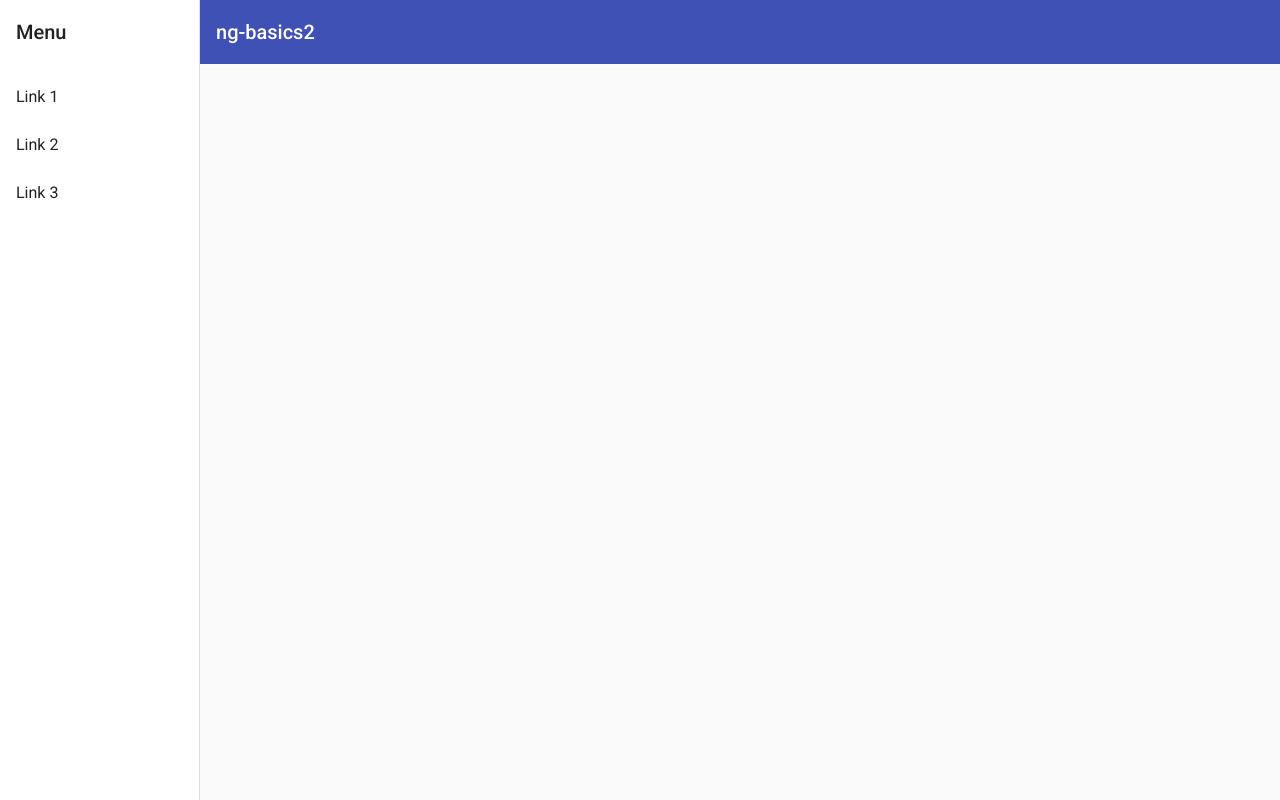
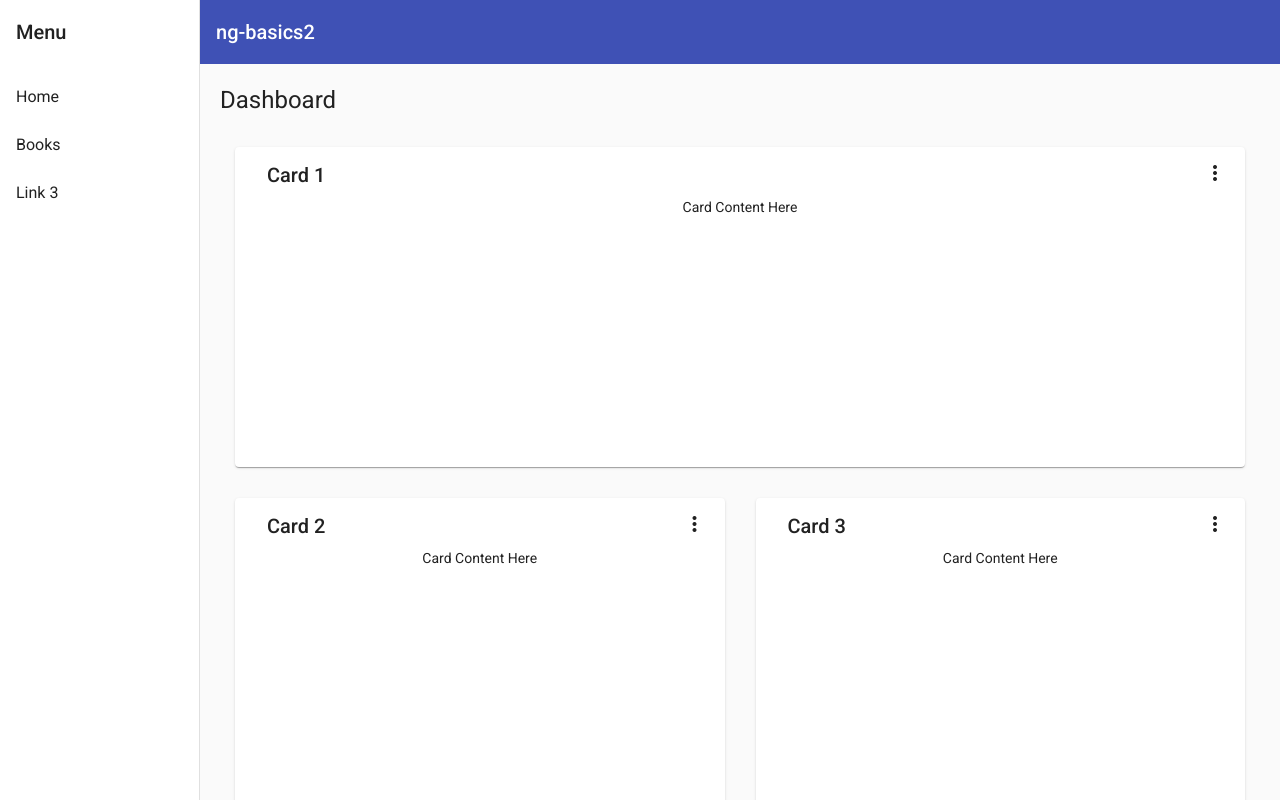
Before and after one commit to Pentarakis/ng-basics2, an Angular app: page / in a window 1280 px wide. Built offline with nearby package versions, Linux system fonts and the light colour scheme.

Commit message:
3-basic-routing

```diff
--- a/src/app/app-routing.module.ts
+++ b/src/app/app-routing.module.ts
@@ -1,8 +1,13 @@
 import { NgModule } from '@angular/core';
 import { Routes, RouterModule } from '@angular/router';
+import { DashboardComponent } from './basic-layout/dashboard/dashboard.component';
+import { BookComponent } from './book/book/book.component';
 
 
-const routes: Routes = [];
+const routes: Routes = [
+  { path: '', component: DashboardComponent },
+  { path: 'book', component: BookComponent }
+];
 
 @NgModule({
   imports: [RouterModule.forRoot(routes)],
--- a/src/app/app.module.ts
+++ b/src/app/app.module.ts
@@ -5,6 +5,7 @@ import { AppRoutingModule } from './app-routing.module';
 import { AppComponent } from './app.component';
 import { BrowserAnimationsModule } from '@angular/platform-browser/animations';
 import { BasicLayoutModule } from './basic-layout/basic-layout.module';
+import { BookModule } from './book/book.module';
 
 @NgModule({
   declarations: [
@@ -14,7 +15,8 @@ import { BasicLayoutModule } from './basic-layout/basic-layout.module';
     BrowserModule,
     AppRoutingModule,
     BrowserAnimationsModule,
-    BasicLayoutModule
+    BasicLayoutModule,
+    BookModule
   ],
   providers: [],
   bootstrap: [AppComponent]
--- a/src/app/basic-layout/basic-layout.module.ts
+++ b/src/app/basic-layout/basic-layout.module.ts
@@ -1,5 +1,6 @@
 import { NgModule } from '@angular/core';
 import { CommonModule } from '@angular/common';
+import { RouterModule } from '@angular/router';
 import { NavComponent } from './nav/nav.component';
 import { LayoutModule } from '@angular/cdk/layout';
 import { MatToolbarModule } from '@angular/material/toolbar';
@@ -27,7 +28,8 @@ import { MatMenuModule } from '@angular/material/menu';
     MatListModule,
     MatGridListModule,
     MatCardModule,
-    MatMenuModule
+    MatMenuModule,
+    RouterModule
   ]
 })
 export class BasicLayoutModule { }
--- a/src/app/basic-layout/dashboard/dashboard.component.scss
+++ b/src/app/basic-layout/dashboard/dashboard.component.scss
@@ -1,7 +1,3 @@
-.grid-container {
-  margin: 20px;
-}
-
 .dashboard-card {
   position: absolute;
   top: 15px;
--- a/src/app/basic-layout/nav/nav.component.html
+++ b/src/app/basic-layout/nav/nav.component.html
@@ -5,8 +5,8 @@
       [opened]="(isHandset$ | async) === false">
     <mat-toolbar>Menu</mat-toolbar>
     <mat-nav-list>
-      <a mat-list-item href="#">Link 1</a>
-      <a mat-list-item href="#">Link 2</a>
+      <a mat-list-item routerLink="/">Home</a>
+      <a mat-list-item routerLink="/book">Books</a>
       <a mat-list-item href="#">Link 3</a>
     </mat-nav-list>
   </mat-sidenav>
@@ -23,5 +23,9 @@
       <span>ng-basics2</span>
     </mat-toolbar>
     <!-- Add Content Here -->
+    <div class="content">
+      <router-outlet></router-outlet>
+    </div>
+
   </mat-sidenav-content>
 </mat-sidenav-container>
--- a/src/app/basic-layout/nav/nav.component.scss
+++ b/src/app/basic-layout/nav/nav.component.scss
@@ -15,3 +15,7 @@
   top: 0;
   z-index: 1;
 }
+
+.content {
+  margin: 20px;
+}
--- /dev/null
+++ b/src/app/book/book/book.component.html
@@ -0,0 +1 @@
+<p>book works!</p>
--- /dev/null
+++ b/src/app/book/book/book.component.ts
@@ -0,0 +1,15 @@
+import { Component, OnInit } from '@angular/core';
+
+@Component({
+  selector: 'ngb-book',
+  templateUrl: './book.component.html',
+  styleUrls: ['./book.component.scss']
+})
+export class BookComponent implements OnInit {
+
+  constructor() { }
+
+  ngOnInit() {
+  }
+
+}
```
Also changed, not shown: src/app/book/book.module.ts (added, +14 -0 lines), src/app/book/book/book.component.scss (added), 1 other file (tests, documents, lock files or other folders).
